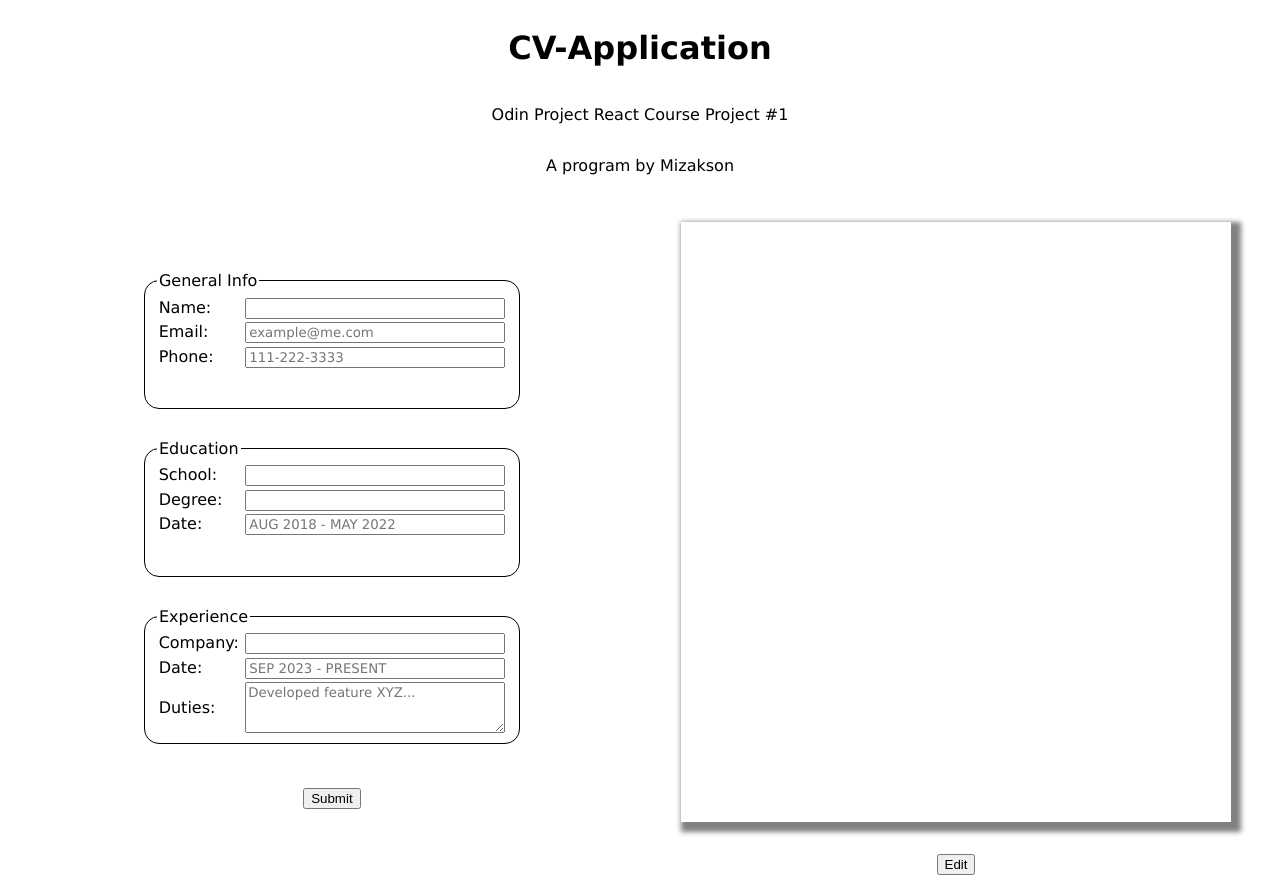
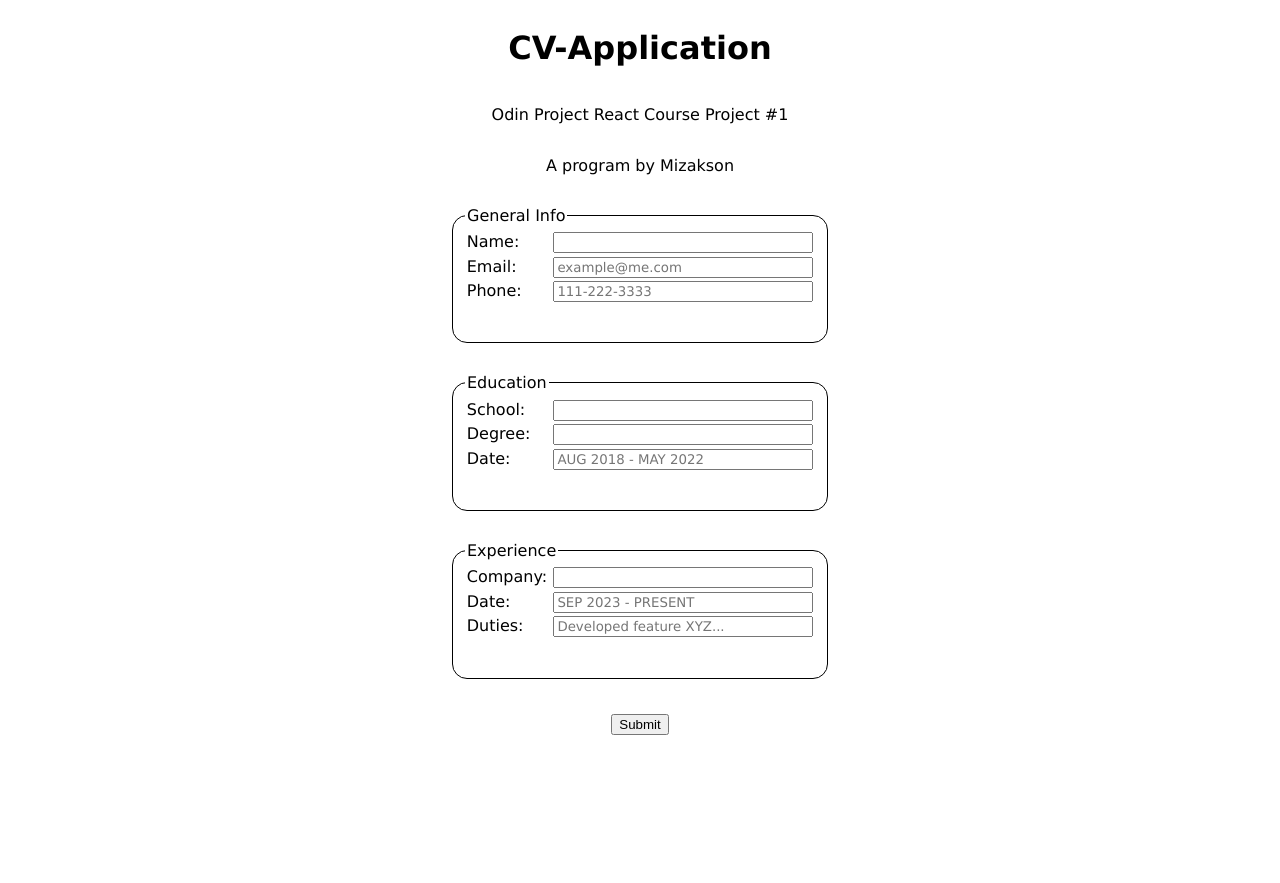
Before and after one commit to Mizakson/cv-application, a React (Vite) app: page / in a window 1280 px wide. After the commit the page ends 800 px from the top, so only its background shows below. Built offline with nearby package versions, Linux system fonts and the light colour scheme.

Commit message:
Defactor onclick, onsubmit handlers

```diff
--- a/src/App.jsx
+++ b/src/App.jsx
@@ -7,14 +7,28 @@ import Cv from './components/Cv'
 
 function App() {
 
-  // const [activeIndex, setActiveIndex] = useState(0);
+  // const [isActive, setIsActive] = useState()
+
+  function handleSubmit(e) {
+      e.preventDefault()
+      document.querySelector("form").classList.toggle("covered")
+      document.querySelector(".display").classList.toggle("covered")
+  }
+
+  function handleClick(e) {
+      e.preventDefault()
+      document.querySelector("form").classList.toggle("covered")
+      document.querySelector(".display").classList.toggle("covered")
+  }
+
+
 
   return (
     <>
       <Description />
       <div className="wrapper">
-        <Form />
-        <Cv />
+        <Form onSubmit={handleSubmit}/>
+        <Cv onClick={handleClick}/>
       </div>
     </>
   )
--- a/src/components/Cv.jsx
+++ b/src/components/Cv.jsx
@@ -1,8 +1,9 @@
-export default function Cv() {
+export default function Cv({ onClick }) {
+
     return (
-        <div className="display">
+        <div className="display covered">
             <div className="paper"></div>
-            <button className="edit">Edit</button>
+            <button className="edit" onClick={onClick}>Edit</button>
         </div>
     )
 }
--- a/src/components/Form.jsx
+++ b/src/components/Form.jsx
@@ -1,10 +1,10 @@
-export default function Form() {
+export default function Form({ onSubmit }) {
 
     const titles = ['General Info', 'Education', 'Experience']
 
     return (
-        <div id="forms">
-        <fieldset>
+    <form onSubmit={onSubmit}>
+       <fieldset>
             <legend>{titles[0]}</legend>
             <div className="input-field-wrapper">
                 <label htmlFor="name">Name: </label>
@@ -45,12 +45,13 @@ export default function Form() {
                 <input type="text" id="work-date" placeholder="SEP 2023 - PRESENT"/>
             </div>
             <div className="input-field-wrapper">
-                <p>Duties: </p>
-                <textarea type="text" id="responsibilites" placeholder="Developed feature XYZ..."/>
+                <label htmlFor="responsibilities">Duties: </label>
+                <input type="text" id="responsibilities" placeholder="Developed feature XYZ..."/>
             </div>
         </fieldset>
         <button type="submit">Submit</button>
-        </div>
+        </form>
+
     )
 
 }
--- a/src/styles/index.css
+++ b/src/styles/index.css
@@ -10,8 +10,8 @@ header {
 }
 
 .wrapper {
-    display: grid;
-    grid-template-columns: 1fr 1fr;
+    display: flex;
+    justify-content: center;
     align-items: center;
     /* justify-content: center; */
 }
@@ -31,6 +31,13 @@ fieldset {
     align-items: center;
     justify-content: center;
     margin: 2.5%;
+}
+
+form {
+    display: flex;
+    flex-direction: column;
+    align-items: center;
+    justify-content: center;
 }
 
 input, textarea {
@@ -62,3 +69,7 @@ button[type='submit'] {
     justify-content: center;
     gap: 2.5%;
 }
+
+.covered {
+    display: none;
+}
```
